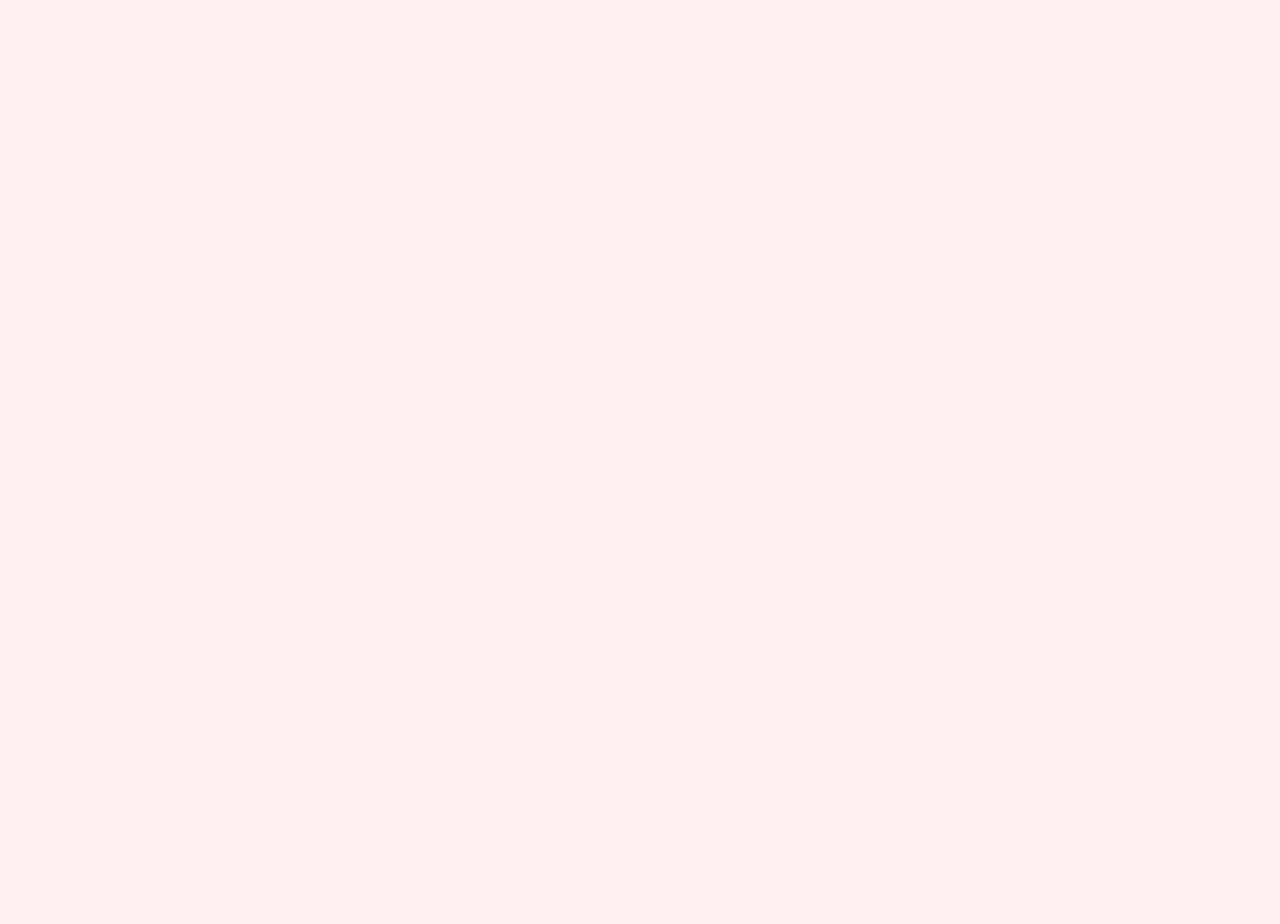
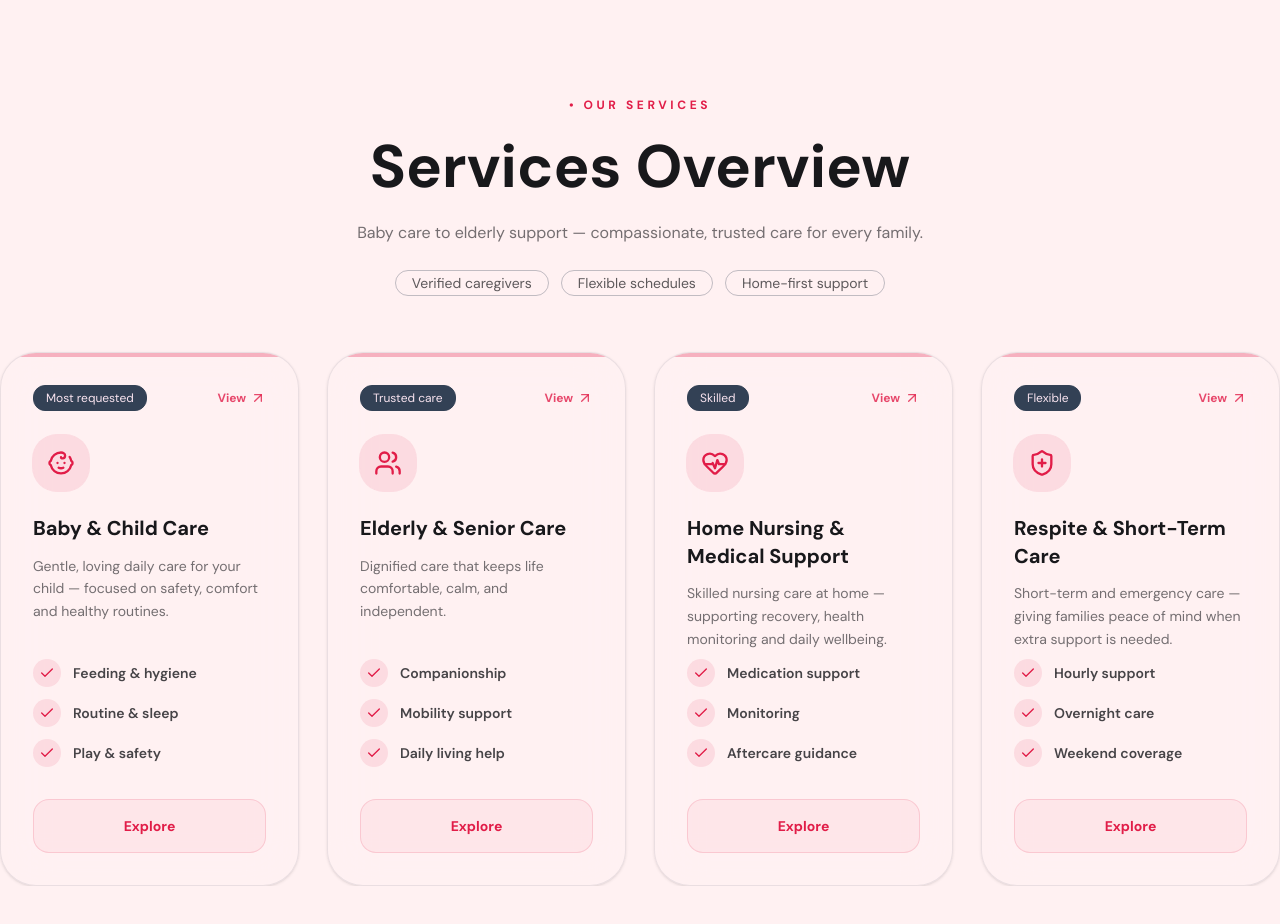
Before and after one commit to mahdi9162/Amorae, a Next.js app: page / in a window 1280 px wide. Shown: the part 1660-2584 px from the top of the page. Before the commit the page ends 1757 px from the top, so only its background shows below. Built offline with nearby package versions, Linux system fonts and the light colour scheme.

Commit message:
Add service overview section with responsiveness

```diff
--- a/package.json
+++ b/package.json
@@ -10,6 +10,7 @@
   },
   "dependencies": {
     "daisyui": "^5.5.18",
+    "lucide-react": "^0.564.0",
     "next": "16.1.6",
     "react": "19.2.3",
     "react-dom": "19.2.3",
--- a/src/app/page.jsx
+++ b/src/app/page.jsx
@@ -1,5 +1,6 @@
 import About from '@/components/home/About';
 import Hero from '@/components/home/Hero';
+import Services from '@/components/home/Services';
 import Image from 'next/image';
 
 export default function Home() {
@@ -7,6 +8,7 @@ export default function Home() {
     <>
       <Hero />
       <About />
+      <Services />
     </>
   );
 }
--- a/src/components/home/About.jsx
+++ b/src/components/home/About.jsx
@@ -29,7 +29,7 @@ const collapseTexts = [
 
 const About = () => {
   return (
-    <section className="my-10 md:my-16 lg:my-30 overflow-hidden bg-base-100 px-3 lg:px-0">
+    <section className="my-12 md:my-16 lg:my-30 overflow-hidden bg-base-100 px-3 lg:px-0">
       <Container>
         <div className="grid lg:grid-cols-2 gap-10 lg:gap-16 items-start">
           {/* LEFT */}
@@ -73,7 +73,7 @@ const About = () => {
           </div>
 
           {/* RIGHT - Image Grid */}
-          <div className="relative flex-1 w-full max-w-xl md:mx-auto lg:ml-auto h-auto md:h-150 mt-12 md:mt-0">
+          <div className="relative flex-1 w-full max-w-xl md:mx-auto lg:mx-0 lg:ml-auto h-auto md:h-150 mt-0 lg:mt-40">
             {/* female */}
             <div className="relative md:absolute left-0 md:left-0 top-0 md:top-20 w-full md:w-[45%] aspect-3/4 rounded-3xl overflow-hidden shadow-2xl bg-primary/20 hover:translate-y-1 duration-500 mb-6 md:mb-0">
               <Image src="/femaleNurse.webp" alt="Female Caregiver" fill className="object-cover" />
--- /dev/null
+++ b/src/components/home/Services.jsx
@@ -0,0 +1,156 @@
+import React from 'react';
+import Container from '../container/Container';
+import { Baby, HeartPulse, ShieldPlus, Users, ArrowUpRight, Check } from 'lucide-react';
+
+const services = [
+  {
+    title: 'Baby & Child Care',
+    description: 'Gentle, loving daily care for your child — focused on safety, comfort and healthy routines.',
+    features: ['Feeding & hygiene', 'Routine & sleep', 'Play & safety'],
+    icon: Baby,
+    cta: 'Explore',
+    tag: 'Most requested',
+  },
+  {
+    title: 'Elderly & Senior Care',
+    description: 'Dignified care that keeps life comfortable, calm, and independent.',
+    features: ['Companionship', 'Mobility support', 'Daily living help'],
+    icon: Users,
+    cta: 'Explore',
+    tag: 'Trusted care',
+  },
+  {
+    title: 'Home Nursing & Medical Support',
+    description: 'Skilled nursing care at home — supporting recovery, health monitoring and daily wellbeing.',
+    features: ['Medication support', 'Monitoring', 'Aftercare guidance'],
+    icon: HeartPulse,
+    cta: 'Explore',
+    tag: 'Skilled',
+  },
+  {
+    title: 'Respite & Short-Term Care',
+    description: 'Short-term and emergency care — giving families peace of mind when extra support is needed.',
+    features: ['Hourly support', 'Overnight care', 'Weekend coverage'],
+    icon: ShieldPlus,
+    cta: 'Explore',
+    tag: 'Flexible',
+  },
+];
+
+const ServicesOverview = () => {
+  return (
+    <section className="relative my-12 md:my-16 lg:my-30 overflow-hidden bg-base-100 px-3 lg:px-0">
+      <Container>
+        {/* Header */}
+        <div className="relative mx-auto mb-10 md:mb-14 max-w-3xl text-center">
+          <p className="text-xs font-bold text-primary uppercase tracking-[0.3em] mb-2 md:mb-4">• Our Services</p>
+
+          <h2 className="text-3xl sm:text-4xl md:text-6xl font-bold text-base-content leading-tight">Services Overview</h2>
+
+          <p className="mt-2 md:mt-4 text-xs md:text-base text-base-content/60 leading-relaxed">
+            Baby care to elderly support — compassionate, trusted care for every family.
+          </p>
+
+          {/* chips */}
+          <div className="mt-6 flex flex-wrap items-center justify-center gap-3">
+            <span className="badge badge-outline border-secondary/30 text-base-content/70 py-3 px-4 rounded-2xl">Verified caregivers</span>
+            <span className="badge badge-outline border-secondary/30 text-base-content/70 py-3 px-4 rounded-2xl">Flexible schedules</span>
+            <span className="badge badge-outline border-secondary/30 text-base-content/70 py-3 px-4 rounded-2xl">Home-first support</span>
+          </div>
+        </div>
+
+        {/* Grid */}
+        <div className="relative grid grid-cols-1 md:grid-cols-2 lg:grid-cols-4 gap-6 lg:gap-7">
+          {services.map((service, index) => {
+            const Icon = service.icon;
+
+            return (
+              <div
+                key={index}
+                className="
+                  group relative overflow-hidden rounded-[36px]
+                  bg-base-100/70 backdrop-blur-xl
+                  border border-secondary/10
+                  p-7 md:p-8
+                  shadow-sm
+                  transition-all duration-700
+                  hover:-translate-y-1.5 hover:shadow-xl
+                  hover:border-primary/25
+                "
+              >
+                {/* top accent line */}
+                <div className="absolute inset-x-0 top-0 h-1 bg-primary/30 group-hover:bg-primary transition-colors" />
+
+                {/* subtle corner highlight */}
+                <div className="pointer-events-none absolute -right-16 -top-16 h-40 w-40 rounded-full bg-primary/10 blur-2xl opacity-0 group-hover:opacity-100 transition-opacity" />
+
+                {/* Tag */}
+                <div className="flex items-center justify-between">
+                  <span className="badge badge-secondary badge-sm rounded-xl px-3 py-3">{service.tag}</span>
+
+                  <span className="group-hover:underline duration-700 inline-flex items-center gap-1 text-xs font-bold text-primary/80 cursor-pointer">
+                    View <ArrowUpRight className="w-4 h-4" />
+                  </span>
+                </div>
+
+                {/* Icon */}
+                <div className="mt-6 mb-6">
+                  <div
+                    className="
+                      w-14 h-14 rounded-3xl
+                      bg-primary/10 text-primary
+                      flex items-center justify-center
+                      ring-1 ring-primary/10
+                      group-hover:bg-primary group-hover:text-white
+                      group-hover:ring-primary/30
+                      transition-all duration-500
+                    "
+                  >
+                    <Icon className="w-7 h-7" />
+                  </div>
+                </div>
+
+                <div className='h-30'>
+                  {/* Title */}
+                  <h3 className="text-xl font-extrabold text-base-content leading-snug">{service.title}</h3>
+
+                  {/* Description */}
+                  <p className="mt-3 text-sm text-base-content/60 leading-relaxed">{service.description}</p>
+                </div>
+
+                {/* Features */}
+                <div className="mt-6 space-y-3">
+                  {service.features.map((feature, idx) => (
+                    <div key={idx} className="flex items-center gap-3">
+                      <span className="inline-flex h-7 w-7 items-center justify-center rounded-2xl bg-primary/10 text-primary">
+                        <Check className="w-4 h-4" />
+                      </span>
+                      <p className="text-sm font-semibold text-base-content/80">{feature}</p>
+                    </div>
+                  ))}
+                </div>
+
+                {/* CTA */}
+                <button
+                  className="
+                    mt-8 w-full rounded-2xl py-4
+                    font-bold text-sm
+                    border border-primary/15
+                    bg-primary/5 text-primary
+                    group-hover:bg-primary group-hover:text-white
+                    transition-all duration-300
+                    active:scale-[0.98] cursor-pointer
+                  "
+                >
+                  {service.cta}
+                </button>
+              </div>
+            );
+          })}
+        </div>
+      </Container>
+    </section>
+  );
+};
+
+export default ServicesOverview;
```
Also changed, not shown: 1 other file (tests, documents, lock files or other folders).
